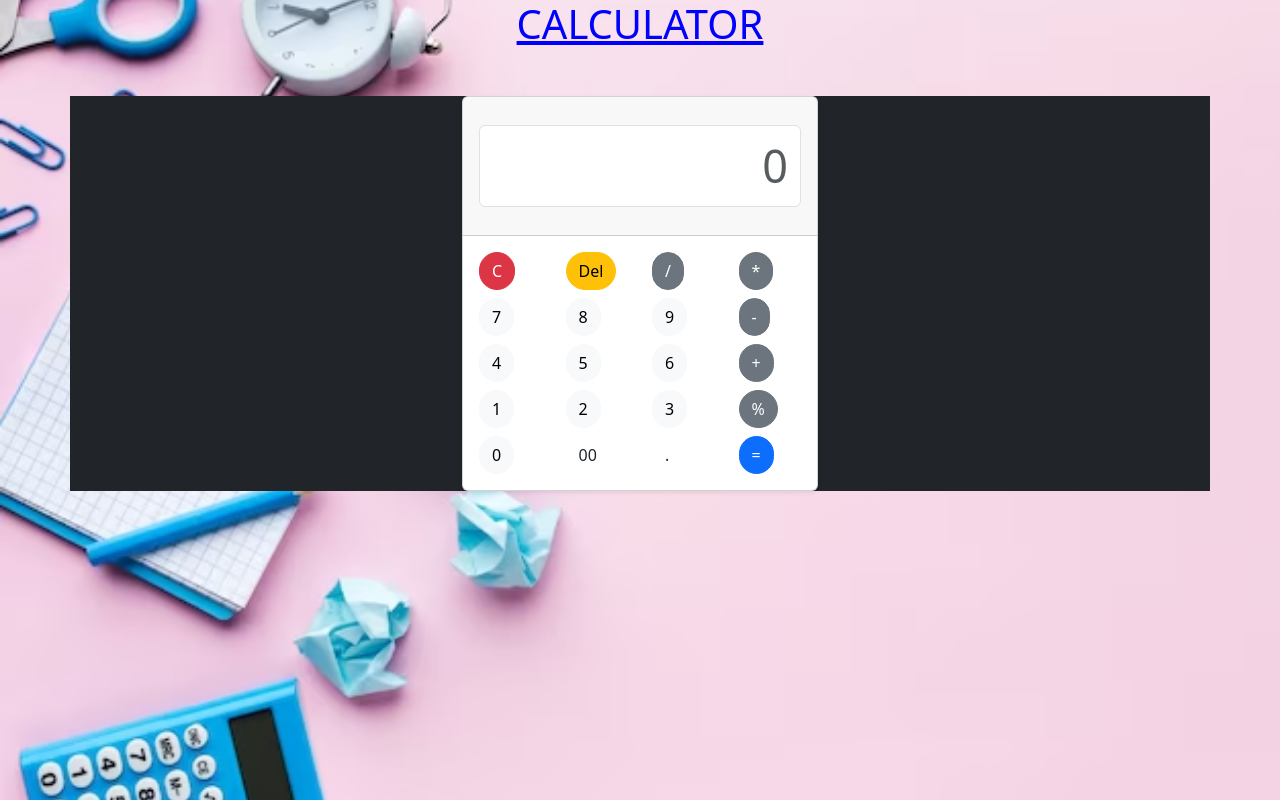
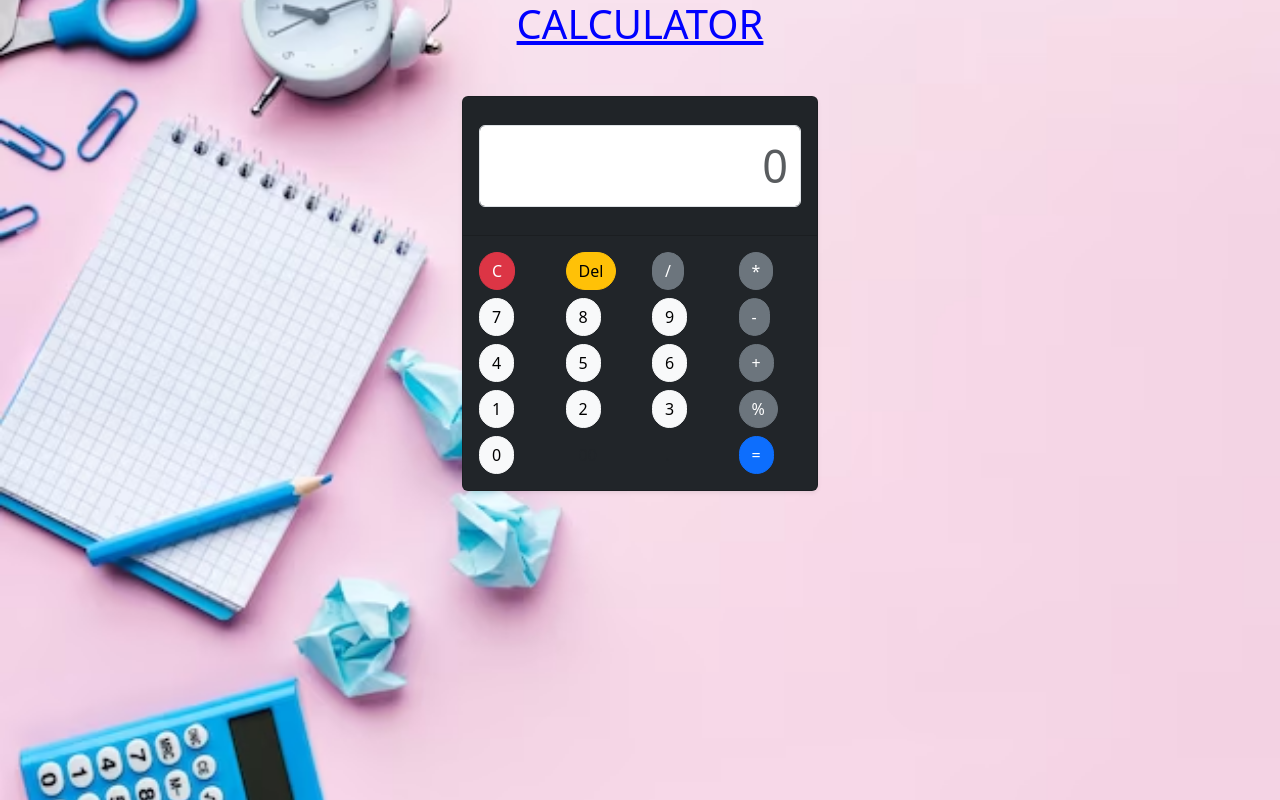
Before and after one commit to Shivashanmukha/calculator, a plain HTML site: page index.html in a window 1280 px wide. Drawn offline with nearby package versions, Linux system fonts and the light colour scheme.

Commit message:
Update index.html

```diff
--- a/index.html
+++ b/index.html
@@ -13,9 +13,9 @@
     <h1 class="head"><u>CALCULATOR</u></h1>
     <!--design-->
     <div class="container mt-5">
-        <div class="row justify-content-center bg-dark">
+        <div class="row justify-content-center">
             <div class="col-12 col-md-6 col-lg-4">
-                <div class="card shadow-sm">
+                <div class="card shadow-sm bg-dark">
                     <div class="card-header d-flex justify-content-center align-item-center">
                         <input type="text" name="result" class="form-control result-display" id="result" placeholder="0" readonly />
 
```
